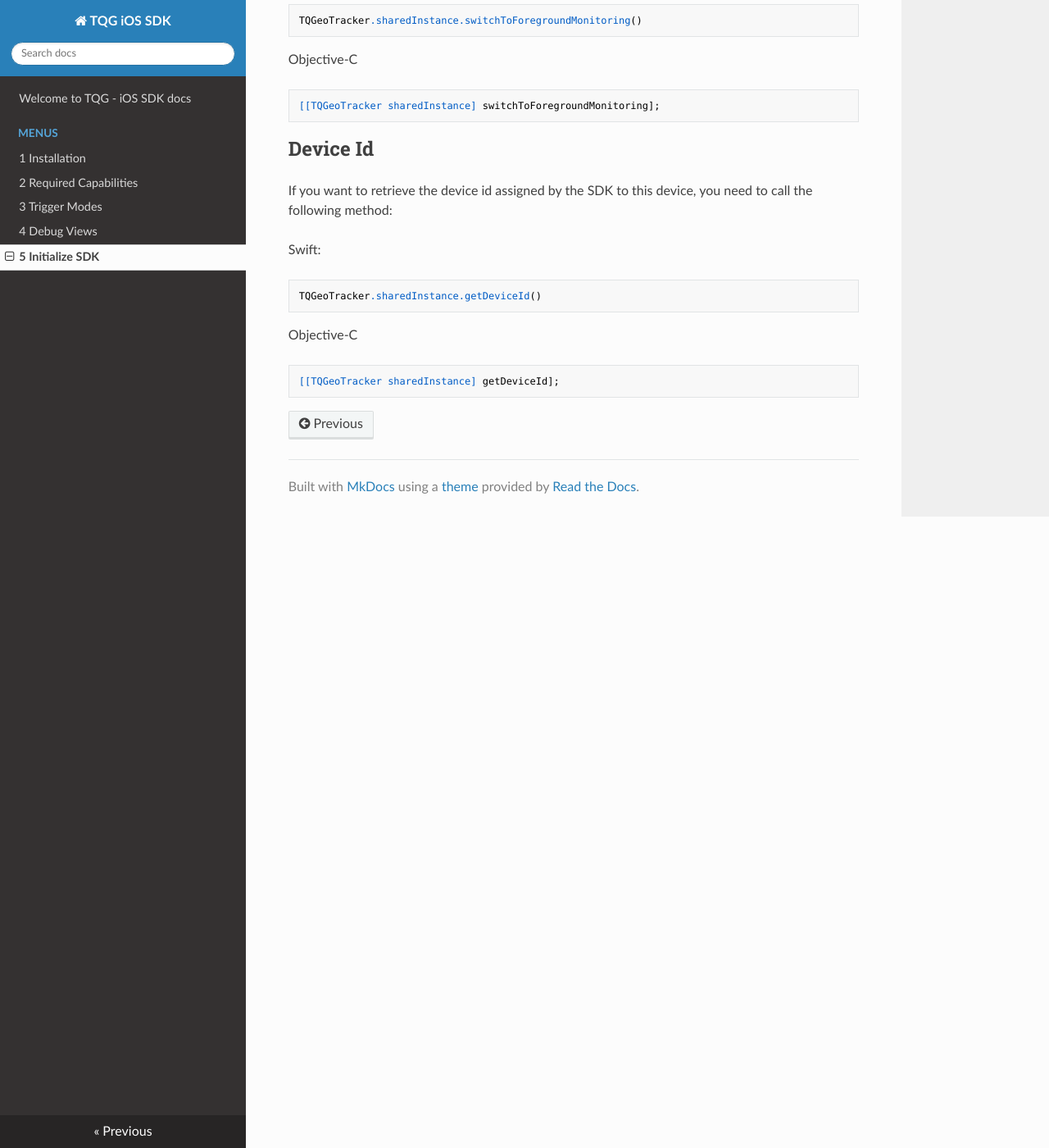
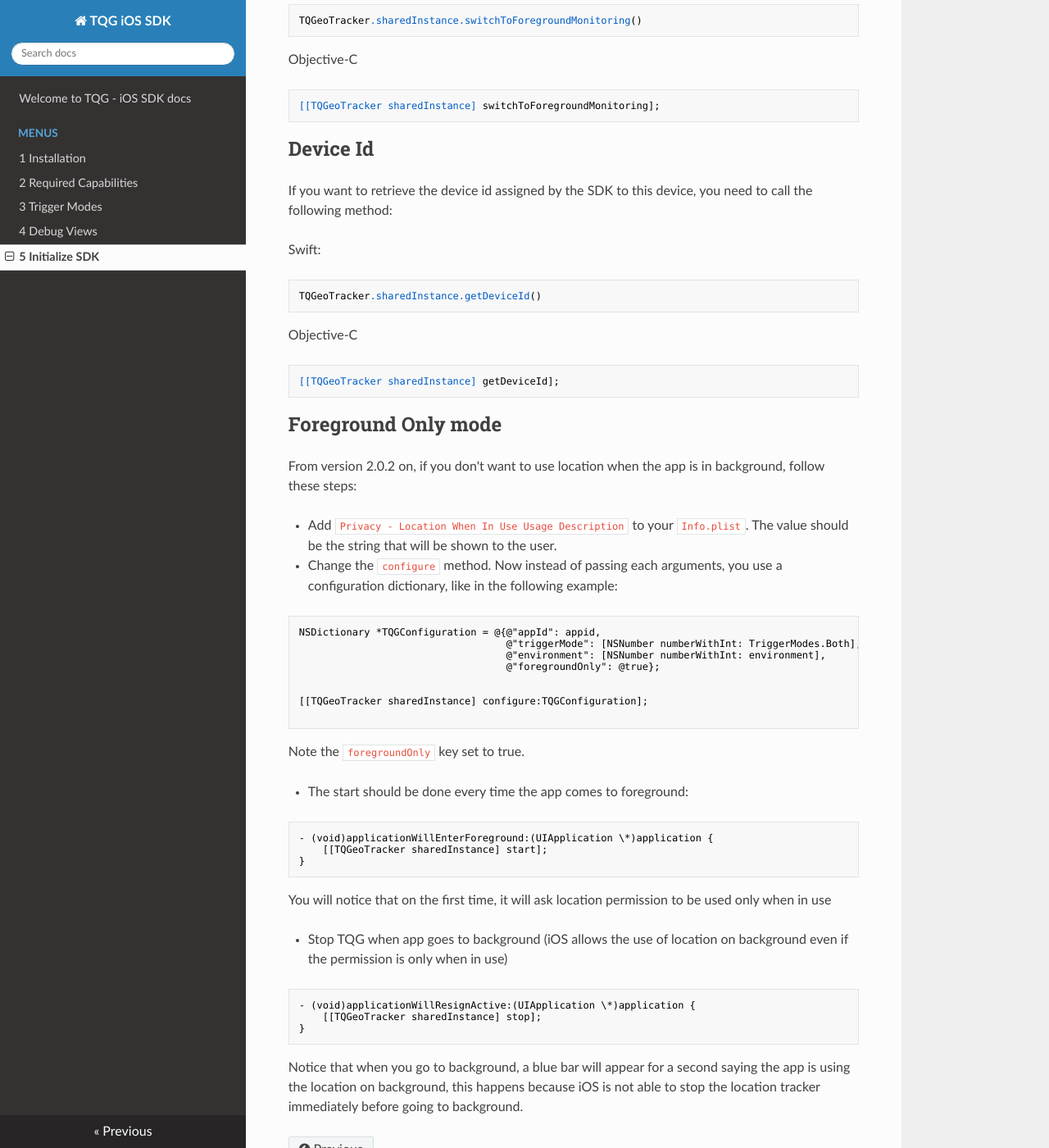
Before and after one commit to tq1/tqg-sdk-docs, an MkDocs documentation site: the page built from docs/menus/5-Initialize-SDK.md, in a window 1280 px wide and 1400 px high, scrolled down 2483 px. Shown: the whole window at 82% size. Built offline with MkDocs 1.6.1, drawn with Linux system fonts in a browser that asks for light colours; nearby versions of some CDN libraries.

Commit message:
Add foreground mode docs

````diff
--- a/docs/menus/5-Initialize-SDK.md
+++ b/docs/menus/5-Initialize-SDK.md
@@ -115,3 +115,44 @@ Objective-C
 ```
 [[TQGeoTracker sharedInstance] getDeviceId];
 ```
+
+## Foreground Only mode
+
+From version 2.0.2 on, if you don't want to use location when the app is in background, follow these steps:
+
+- Add `Privacy - Location When In Use Usage Description` to your `Info.plist`. The value should be the string that will be shown to the user.
+
+- Change the `configure` method. Now instead of passing each arguments, you use a configuration dictionary, like in the following example:
+
+```objective-c
+NSDictionary *TQGConfiguration = @{@"appId": appid,
+                                   @"triggerMode": [NSNumber numberWithInt: TriggerModes.Both],
+                                   @"environment": [NSNumber numberWithInt: environment],
+                                   @"foregroundOnly": @true};
+
+
+[[TQGeoTracker sharedInstance] configure:TQGConfiguration];
+
+```
+
+Note the `foregroundOnly` key set to true.
+
+- The start should be done every time the app comes to foreground:
+
+```objective-c
+- (void)applicationWillEnterForeground:(UIApplication \*)application {
+    [[TQGeoTracker sharedInstance] start];
+}
+```
+
+You will notice that on the first time, it will ask location permission to be used only when in use
+
+- Stop TQG when app goes to background (iOS allows the use of location on background even if the permission is only when in use)
+
+```objective-c
+- (void)applicationWillResignActive:(UIApplication \*)application {
+    [[TQGeoTracker sharedInstance] stop];
+}
+```
+
+Notice that when you go to background, a blue bar will appear for a second saying the app is using the location on background, this happens because iOS is not able to stop the location tracker immediately before going to background.
````
